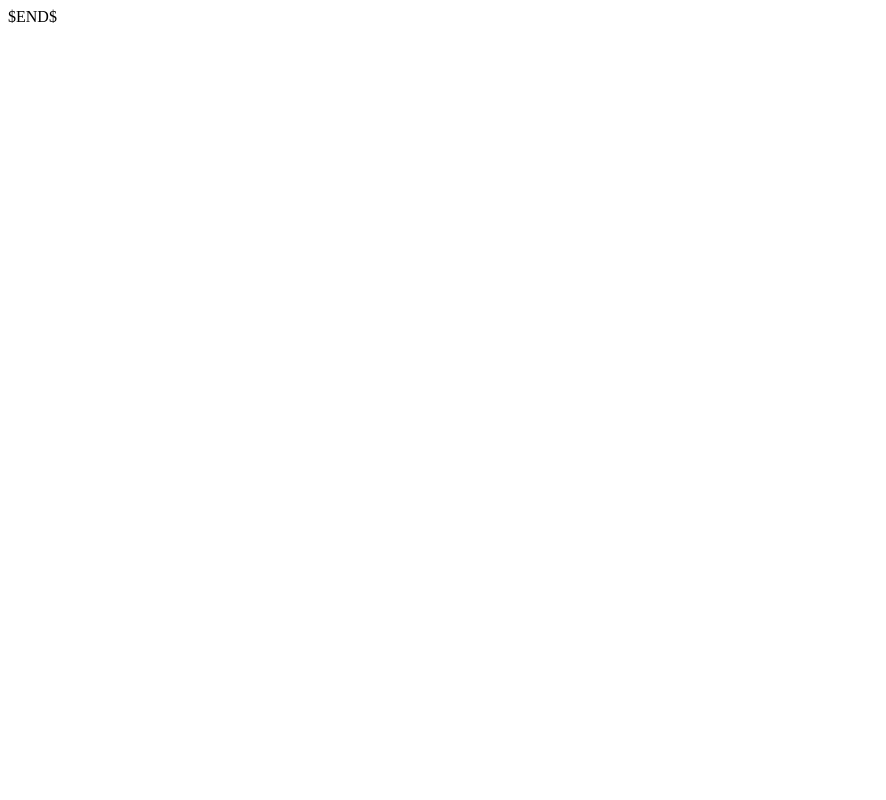
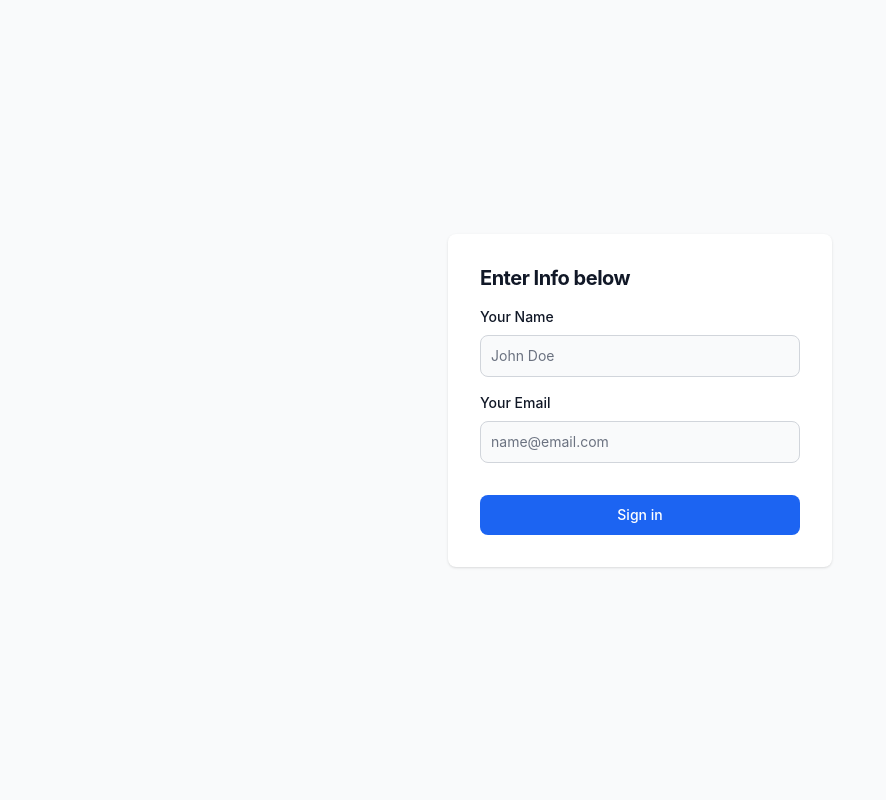
Before and after one commit to Saf2004/lab-requirement-2, a Flask app: page / in a window 1280 px wide. Before the commit the part shown is almost empty. Shown: the whole page, without its empty margins (0-886 px from the left). Run offline with Flask 3, Linux system fonts and the light colour scheme; some libraries are stand-ins or nearby versions.

Commit message:
add templates

```diff
--- a/templates/index.html
+++ b/templates/index.html
@@ -1,10 +1,48 @@
 <!DOCTYPE html>
 <html lang="en">
 <head>
-  <meta charset="UTF-8">
-  <title>$Title$</title>
+    <meta charset="UTF-8">
+    <meta http-equiv="X-UA-Compatible" content="IE=edge">
+    <meta name="viewport" content="width=device-width, initial-scale=1.0">
+    <link rel="shortcut icon" href="{{ url_for('static', filename='favicon.ico') }}">
+    <link href="https://cdnjs.cloudflare.com/ajax/libs/flowbite/2.3.0/flowbite.min.css" rel="stylesheet"/>
+    <title>Lab Requirement2</title>
+
 </head>
 <body>
-$END$
+<section class="bg-gray-50 dark:bg-gray-900 align-middle">
+    <div class="flex flex-col items-center justify-center px-6 py-8 m-3 h-screen lg:py-0 ">
+        <div class="w-96 sm:w-1/2 lg:w-96">
+            <div class="w-full bg-white rounded-lg shadow dark:border md:mt-0 sm:max-w-md xl:p-0 dark:bg-gray-800 dark:border-gray-700">
+                <div class="p-6 space-y-4 md:space-y-6 sm:p-8">
+                    <h1 class="text-xl font-bold leading-tight tracking-tight text-gray-900 md:text-2xl dark:text-white">
+                        Enter Info below
+                    </h1>
+                    <form class="space-y-4 md:space-y-6" action="/" method="post">
+                        <div>
+                            <label for="Name" class="block mb-2 text-sm font-medium text-gray-900 dark:text-white">Your
+                                Name</label>
+                            <input type="text" name="Name" id="Name"
+                                   class="bg-gray-50 border border-gray-300 text-gray-900 sm:text-sm rounded-lg focus:ring-blue-600 focus:border-blue-600 block w-full p-2.5 dark:bg-gray-700 dark:border-gray-600 dark:placeholder-gray-400 dark:text-white dark:focus:ring-blue-500 dark:focus:border-blue-500"
+                                   placeholder="John Doe" required="">
+                        </div>
+                        <div>
+                            <label for="email" class="block mb-2 text-sm font-medium text-gray-900 dark:text-white">Your Email</label>
+                            <input type="email" name="email" id="email" placeholder="name@email.com"
+                                   class="bg-gray-50 border border-gray-300 text-gray-900 sm:text-sm rounded-lg focus:ring-blue-600 focus:border-blue-600 block w-full p-2.5 dark:bg-gray-700 dark:border-gray-600 dark:placeholder-gray-400 dark:text-white dark:focus:ring-blue-500 dark:focus:border-blue-500"
+                                   required="">
+                        </div>
+                        <p class="block mb-2 text-sm font-medium text-gray-900 dark:text-white"></p>
+                        <button type="submit" name="btn" id="btn"
+                                class="w-full text-white bg-blue-600 hover:bg-blue-700 focus:ring-4 focus:outline-none focus:ring-blue-300 font-medium rounded-lg text-sm px-5 py-2.5 text-center dark:bg-blue-600 dark:hover:bg-blue-700 dark:focus:ring-blue-800">
+                            Sign in
+                        </button>
+                    </form>
+                </div>
+            </div>
+        </div>
+    </div>
+</section>
 </body>
+<script src="../static/main.js"></script>
 </html>
```
Also changed, not shown: templates/greetings.html (+21 -3 lines).
